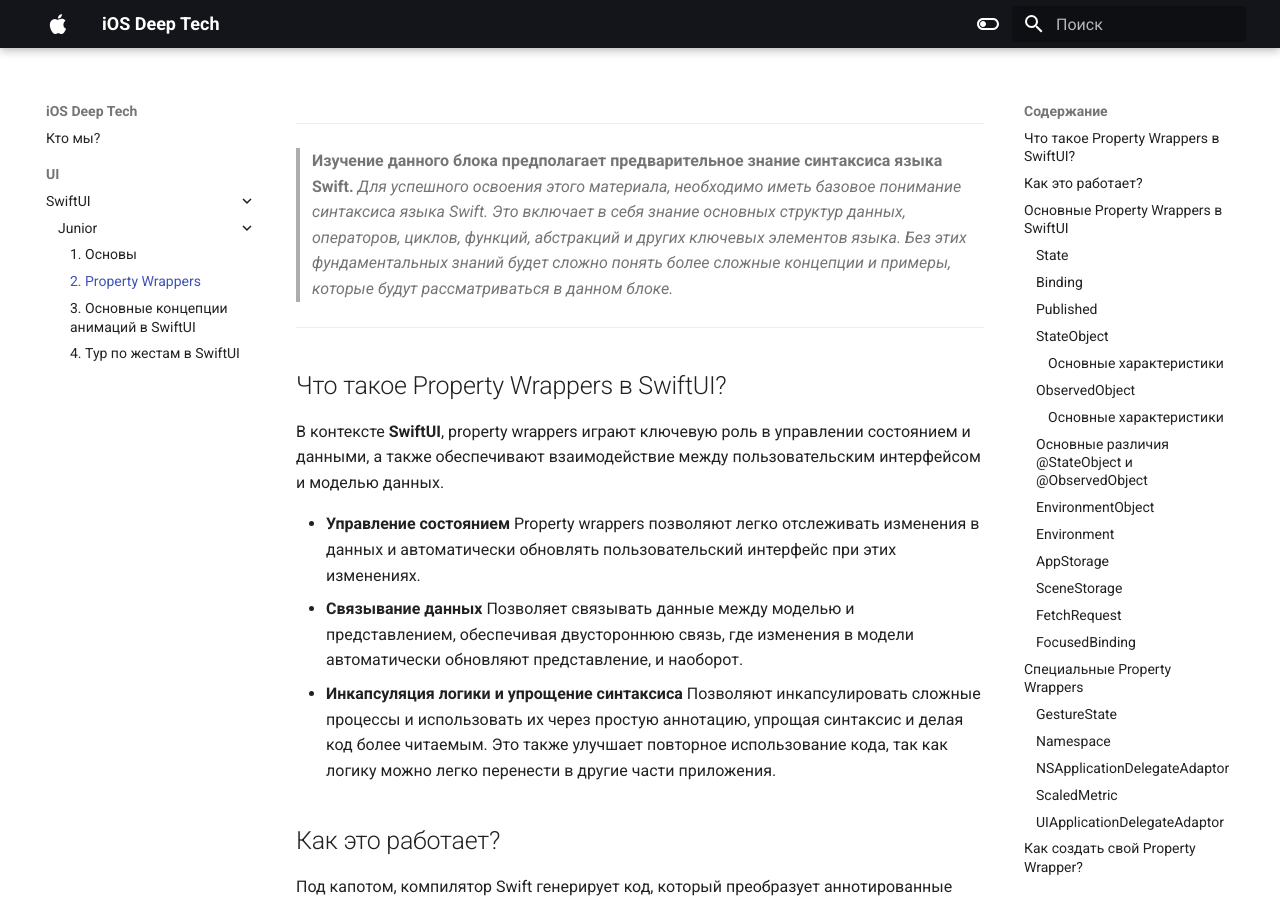
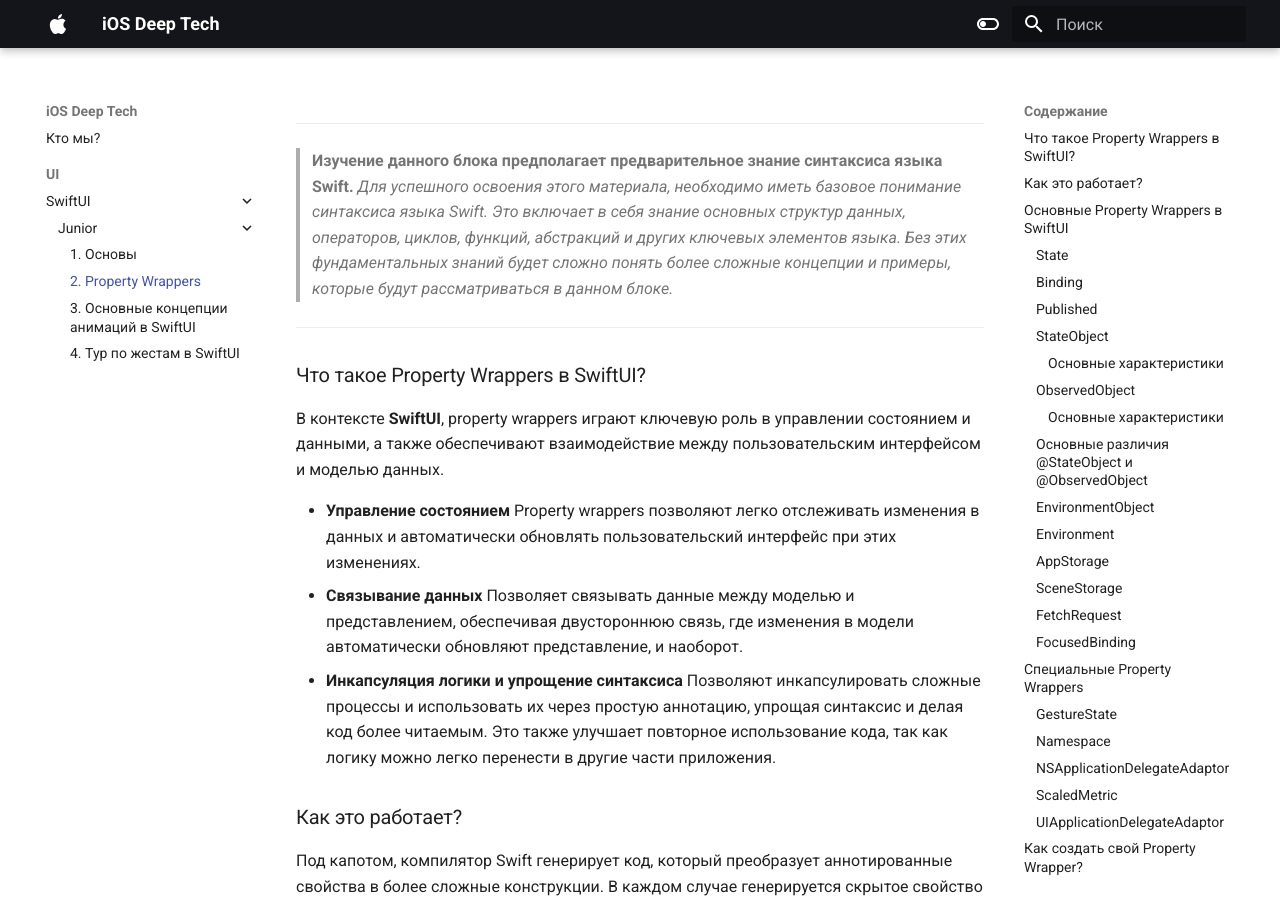
Before and after one commit to iosdeeptech/ios_deep_tech, an MkDocs documentation site: the page built from docs/UI/SwiftUI/Junior/2. Property Wrappers.md, in a window 1280 px wide and 900 px high. Built offline with MkDocs 1.6.1 and Material for MkDocs 9.7.7, drawn with Linux system fonts in a browser that asks for light colours; plug-ins that fetch from the network failed and are left out.

Commit message:
Удалена оптимизация web page

```diff
--- a/docs/UI/SwiftUI/Junior/2. Property Wrappers.md
+++ b/docs/UI/SwiftUI/Junior/2. Property Wrappers.md
@@ -7,7 +7,7 @@
 
 ---
 
-## Что такое Property Wrappers в SwiftUI?
+### Что такое Property Wrappers в SwiftUI?
 
 В контексте **SwiftUI**, property wrappers играют ключевую роль в управлении состоянием и данными, а также обеспечивают взаимодействие между пользовательским интерфейсом и моделью данных.
 
@@ -18,7 +18,7 @@
 - **Инкапсуляция логики и упрощение синтаксиса**
 Позволяют инкапсулировать сложные процессы и использовать их через простую аннотацию, упрощая синтаксис и делая код более читаемым. Это также улучшает повторное использование кода, так как логику можно легко перенести в другие части приложения.
 
-## Как это работает?
+### Как это работает?
 
 Под капотом, компилятор Swift генерирует код, который преобразует аннотированные свойства в более сложные конструкции. В каждом случае генерируется скрытое свойство для хранения состояния обертки, а доступ к основному свойству осуществляется через геттеры и сеттеры wrappedValue.
 
--- a/mkdocs.yml
+++ b/mkdocs.yml
@@ -60,7 +60,6 @@
 plugins:
   - search
   - roamlinks
-  - optimize
   - rss:
       date_from_meta:
         as_creation: date
```
